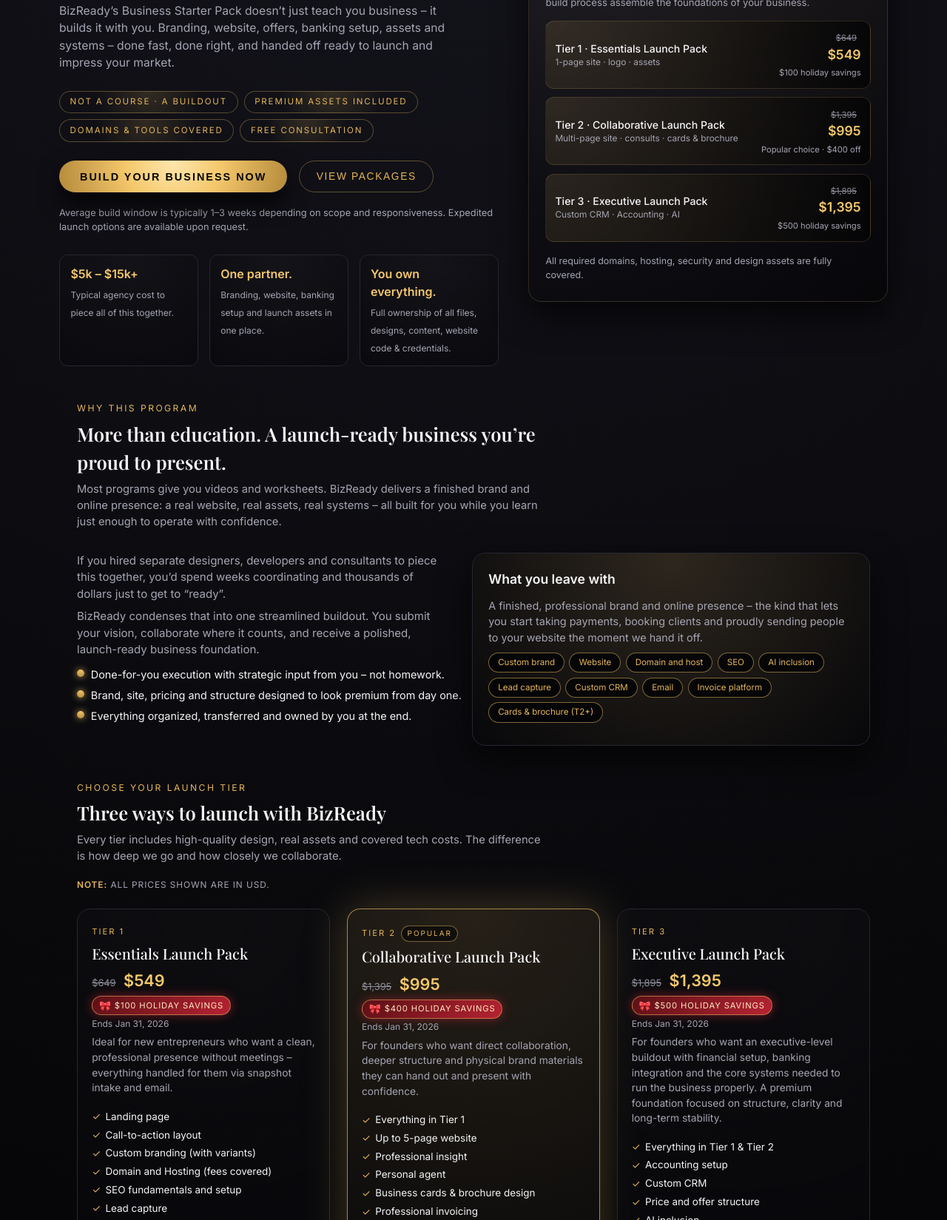
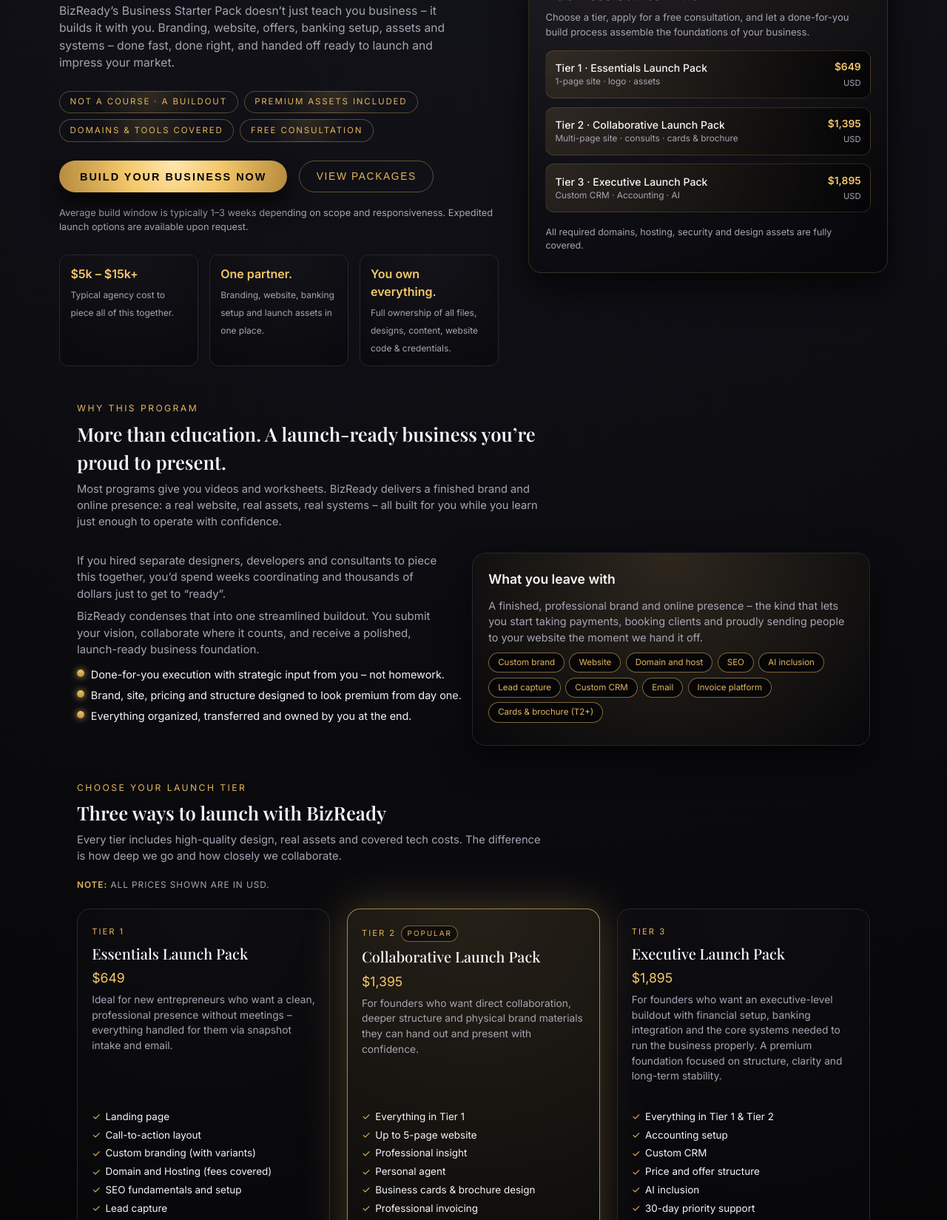
Before and after one commit to projectbetbot/bizready-site, a plain HTML site: page index.html in a window 1280 px wide. Shown: the part 365-2014 px from the top of the page at 74% size. Drawn offline with nearby package versions, Linux system fonts and the light colour scheme.

Commit message:
no sale edition

```diff
--- a/index.html
+++ b/index.html
@@ -838,39 +838,6 @@
       border: none;
       text-align: left;
     }
-
-    .old-price { text-decoration: line-through; color: var(--text-muted); font-size: 0.8rem; margin-right: 0.35rem; opacity: 0.85; }
-    .new-price { color: var(--gold); font-weight: 700; font-size: 1.35rem; }
-    .mini-tier .new-price { font-size: 1.1rem; }
-
-    .tier-price-note {
-      display: flex;
-      flex-direction: column;
-      align-items: flex-start;
-      gap: 0.15rem;
-      font-size: 0.75rem;
-      color: var(--text-muted);
-      margin-top: 0.3rem;
-    }
-
-    .tier-price-date { font-size: 0.75rem; color: var(--text-muted); }
-
-    .holiday-badge {
-      display: inline-flex;
-      align-items: center;
-      padding: 0.15rem 0.55rem;
-      border-radius: 999px;
-      font-size: 0.7rem;
-      letter-spacing: 0.08em;
-      text-transform: uppercase;
-      background: linear-gradient(135deg, #5b1016, #b62332);
-      color: #ffe7c2;
-      border: 1px solid rgba(245,200,107,0.5);
-      box-shadow: 0 0 14px rgba(182,35,50,0.6);
-      white-space: nowrap;
-    }
-
-    .holiday-badge span.icon { margin-right: 0.25rem; font-size: 0.8rem; }
 
     /* Comparison */
     #comparison { padding-top: 4rem; }
@@ -1321,9 +1288,8 @@
                 <div class="mini-tier-tagline">1-page site · logo · assets</div>
               </div>
               <div class="mini-tier-price">
-                <span class="old-price">$649</span>
-                <strong class="new-price">$549</strong>
-                <span>$100 holiday savings</span>
+                <strong>$649</strong>
+                <span>USD</span>
               </div>
             </div>
             <div class="mini-tier featured">
@@ -1332,9 +1298,8 @@
                 <div class="mini-tier-tagline">Multi-page site · consults · cards & brochure</div>
               </div>
               <div class="mini-tier-price">
-                <span class="old-price">$1,395</span>
-                <strong class="new-price">$995</strong>
-                <span>Popular choice · $400 off</span>
+                <strong>$1,395</strong>
+                <span>USD</span>
               </div>
             </div>
             <div class="mini-tier">
@@ -1343,9 +1308,8 @@
                 <div class="mini-tier-tagline">Custom CRM · Accounting · AI</div>
               </div>
               <div class="mini-tier-price">
-                <span class="old-price">$1,895</span>
-                <strong class="new-price">$1,395</strong>
-                <span>$500 holiday savings</span>
+                <strong>$1,895</strong>
+                <span>USD</span>
               </div>
             </div>
           </div>
@@ -1424,14 +1388,7 @@
         <div class="tier-top">
           <div class="tier-tag">Tier 1</div>
           <div class="tier-name">Essentials Launch Pack</div>
-          <div class="tier-price">
-            <span class="old-price">$649</span>
-            <span class="new-price">$549</span>
-            <span class="tier-price-note">
-              <span class="holiday-badge"><span class="icon">🎀</span> $100 holiday savings</span>
-              <span class="tier-price-date">Ends Jan 31, 2026</span>
-            </span>
-          </div>
+          <div class="tier-price">$649</div>
           <p class="tier-desc">
             Ideal for new entrepreneurs who want a clean, professional presence without meetings – everything handled for them via snapshot intake and email.
           </p>
@@ -1461,14 +1418,7 @@
         <div class="tier-top">
           <div class="tier-tag">Tier 2 <span class="tier-popular">POPULAR</span></div>
           <div class="tier-name">Collaborative Launch Pack</div>
-          <div class="tier-price">
-            <span class="old-price">$1,395</span>
-            <span class="new-price">$995</span>
-            <span class="tier-price-note">
-              <span class="holiday-badge"><span class="icon">🎀</span> $400 holiday savings</span>
-              <span class="tier-price-date">Ends Jan 31, 2026</span>
-            </span>
-          </div>
+          <div class="tier-price">$1,395</div>
           <p class="tier-desc">
             For founders who want direct collaboration, deeper structure and physical brand materials they can hand out and present with confidence.
           </p>
@@ -1496,14 +1446,7 @@
         <div class="tier-top">
           <div class="tier-tag">Tier 3</div>
           <div class="tier-name">Executive Launch Pack</div>
-          <div class="tier-price">
-            <span class="old-price">$1,895</span>
-            <span class="new-price">$1,395</span>
-            <span class="tier-price-note">
-              <span class="holiday-badge"><span class="icon">🎀</span> $500 holiday savings</span>
-              <span class="tier-price-date">Ends Jan 31, 2026</span>
-            </span>
-          </div>
+          <div class="tier-price">$1,895</div>
           <p class="tier-desc">
             For founders who want an executive-level buildout with financial setup, banking integration and the core systems needed to run the business properly. A premium foundation focused on structure, clarity and long-term stability.
           </p>
@@ -1746,17 +1689,17 @@
       <div class="tier-modal-options">
         <button type="button" class="tier-modal-btn" data-tier="Tier 1 · Essentials Launch Pack">
           Tier 1 · Essentials Launch Pack
-          <span>$549 · $100 holiday savings</span>
+          <span>$649 USD</span>
         </button>
 
         <button type="button" class="tier-modal-btn featured" data-tier="Tier 2 · Collaborative Launch Pack">
           Tier 2 · Collaborative Launch Pack
-          <span>$995 · $400 holiday savings</span>
+          <span>$1,395 USD</span>
         </button>
 
         <button type="button" class="tier-modal-btn" data-tier="Tier 3 · Executive Launch Pack">
           Tier 3 · Executive Launch Pack
-          <span>$1,395 · $500 holiday savings</span>
+          <span>$1,895 USD</span>
         </button>
       </div>
 
```
